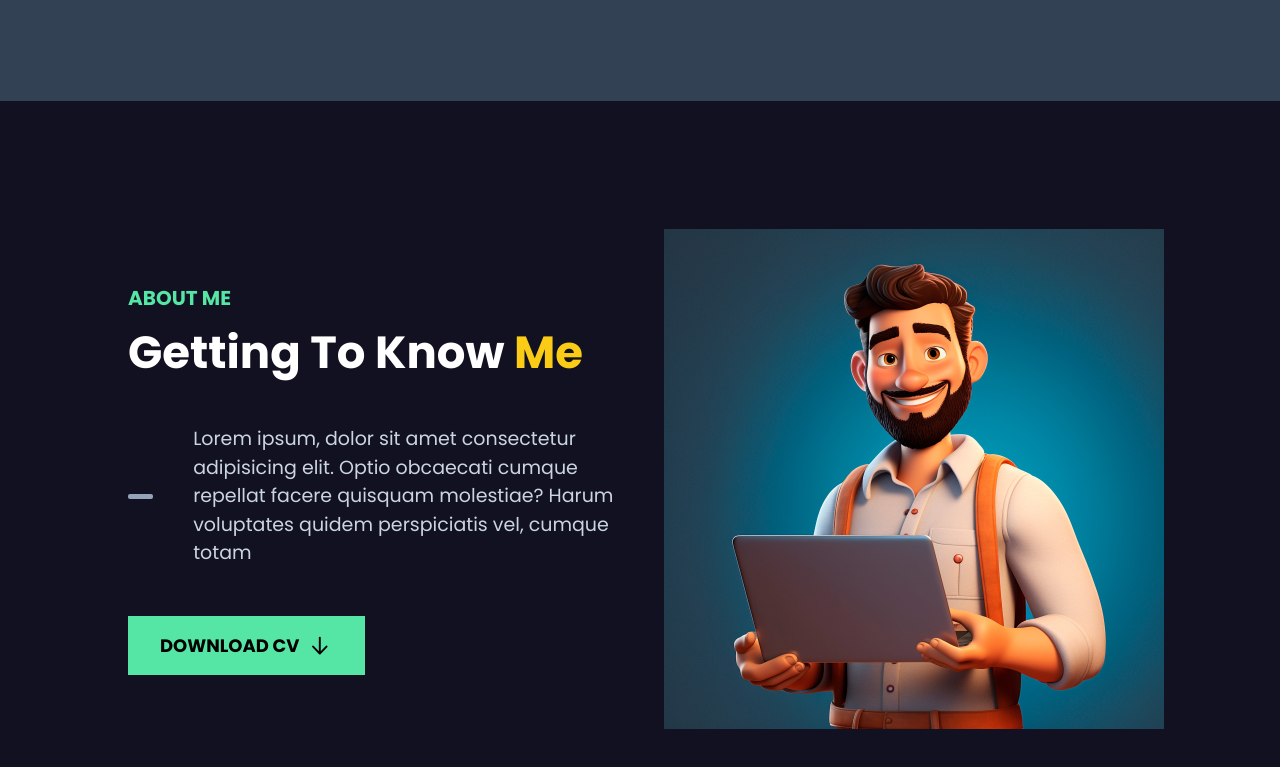
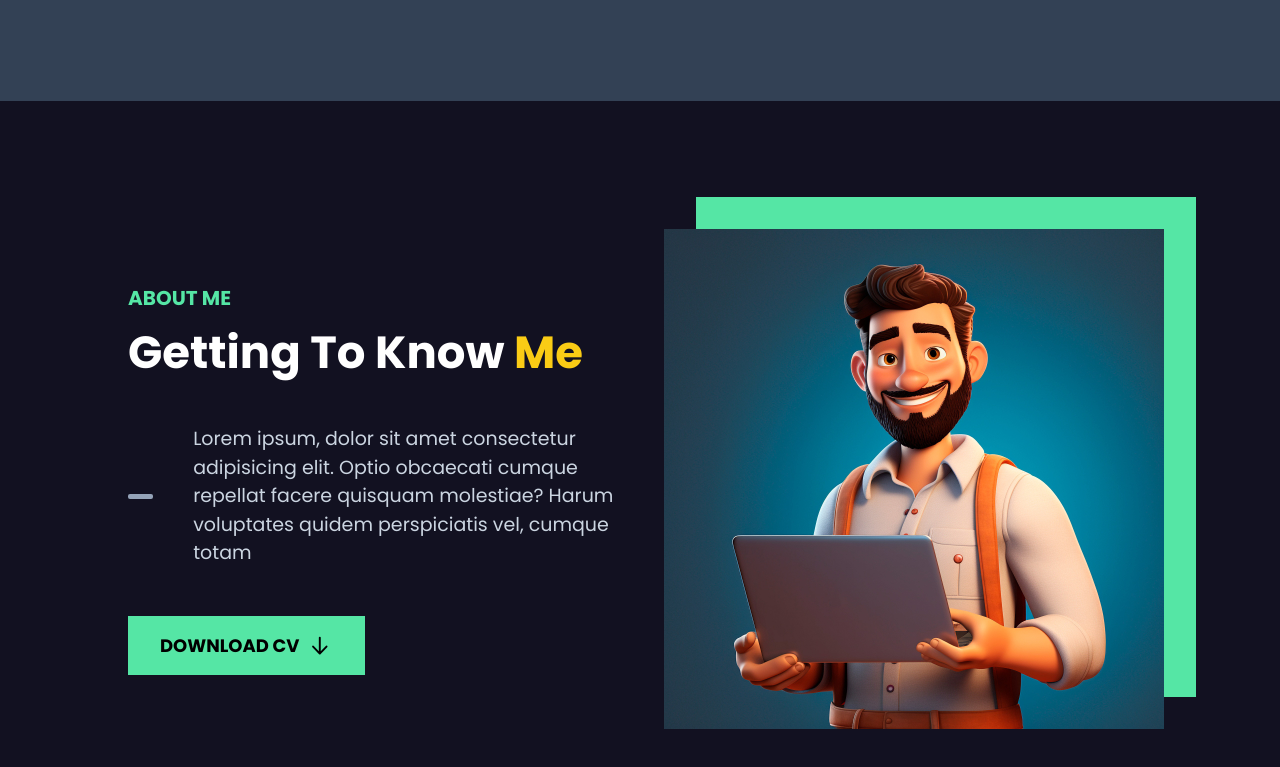
Before and after one commit to tsegaye27/PRODIGY_WD_04, a Next.js app: page / in a window 1280 px wide. Shown: the part 699-1466 px from the top of the page. Built offline with nearby package versions, Linux system fonts and the light colour scheme.

Commit message:
styling the about section

```diff
--- a/components/About.tsx
+++ b/components/About.tsx
@@ -34,6 +34,7 @@ const About = () => {
             objectFit="contain"
             className="relative z-[11] w-[100%] h-[100%]"
           />
+          <div className="absolute w-[100%] h-[100%] z-[10] bg-[#55e6a5] top-[-2rem] right-[-2rem]"></div>
         </div>
       </div>
     </div>
```
